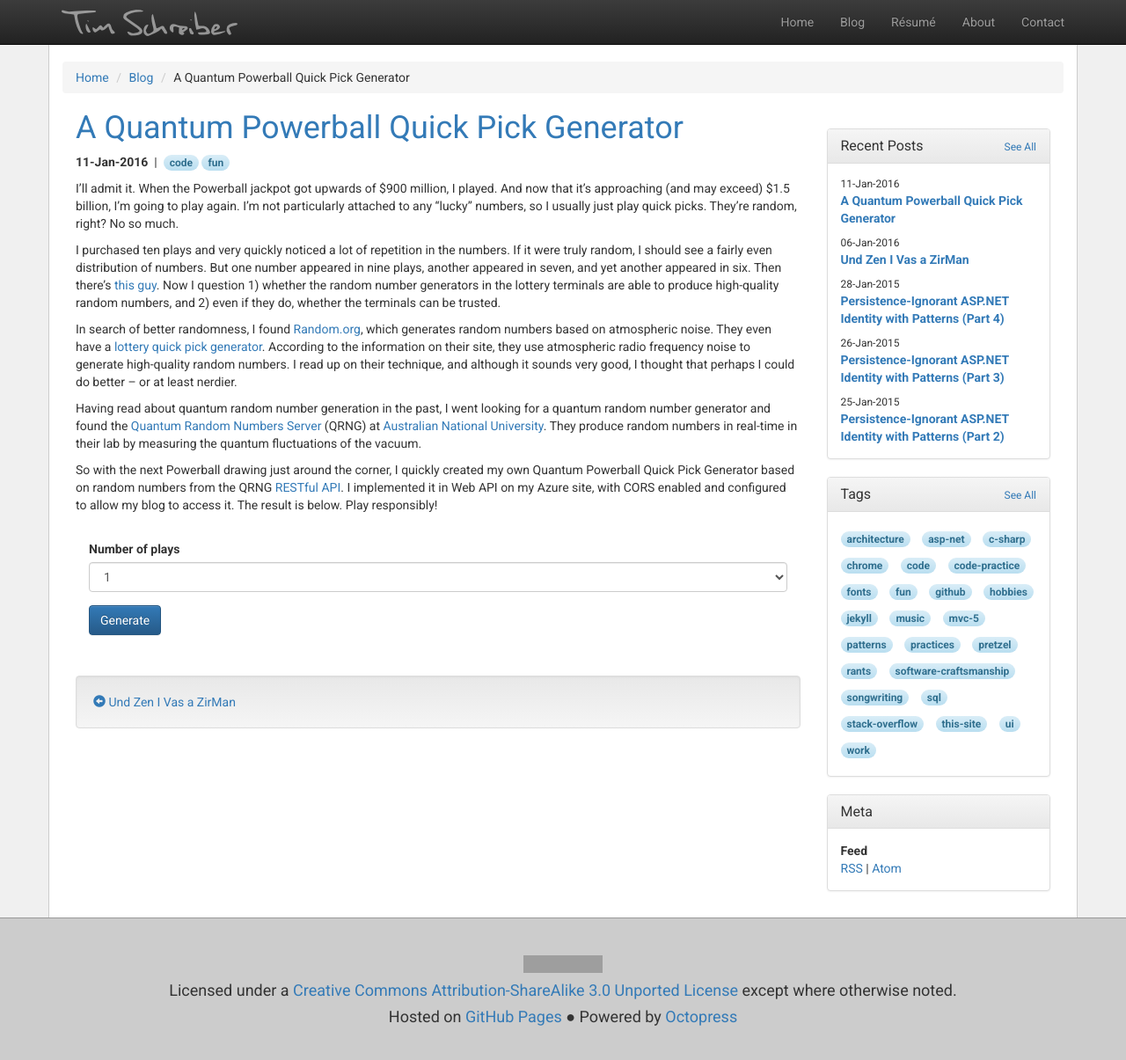
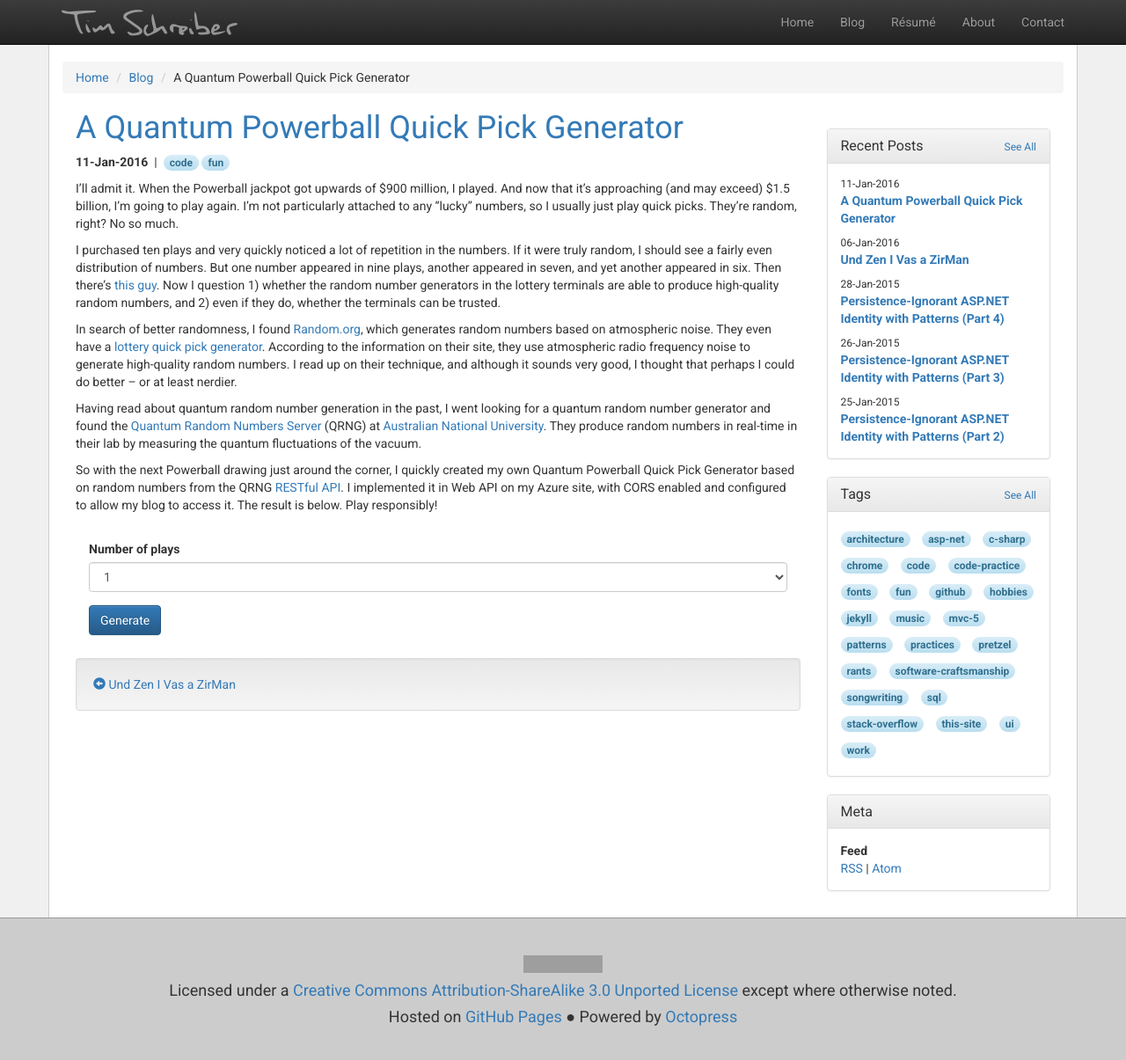
Before and after one commit to timschreiber/timschreiber.github.com, a Jekyll site: the page built from _posts/2016-01-11-a-quantum-powerball-quick-pick-generator.md, in a window 1280 px wide and 1215 px high. Shown: the top 1205 px of the window at 88% size. Built offline with Jekyll 4.4.1, drawn with Linux system fonts in a browser that asks for light colours; nearby versions of some CDN libraries; comment, search, counter and statistics services are not loaded; grey boxes are pictures that could not be loaded.

Commit message:
Update 2016-01-11-a-quantum-powerball-quick-pick-generator.md

```diff
--- a/_posts/2016-01-11-a-quantum-powerball-quick-pick-generator.md
+++ b/_posts/2016-01-11-a-quantum-powerball-quick-pick-generator.md
@@ -37,6 +37,6 @@ So with the next Powerball drawing just around the corner, I quickly created my
   </div>
 </div>
 
-<div id="pbResults" class="col-xs-12" style="margin-top:20px;"></div>
+<div id="pbResults" class="col-xs-12"></div>
 
 <div class="clearfix"></div>
```
